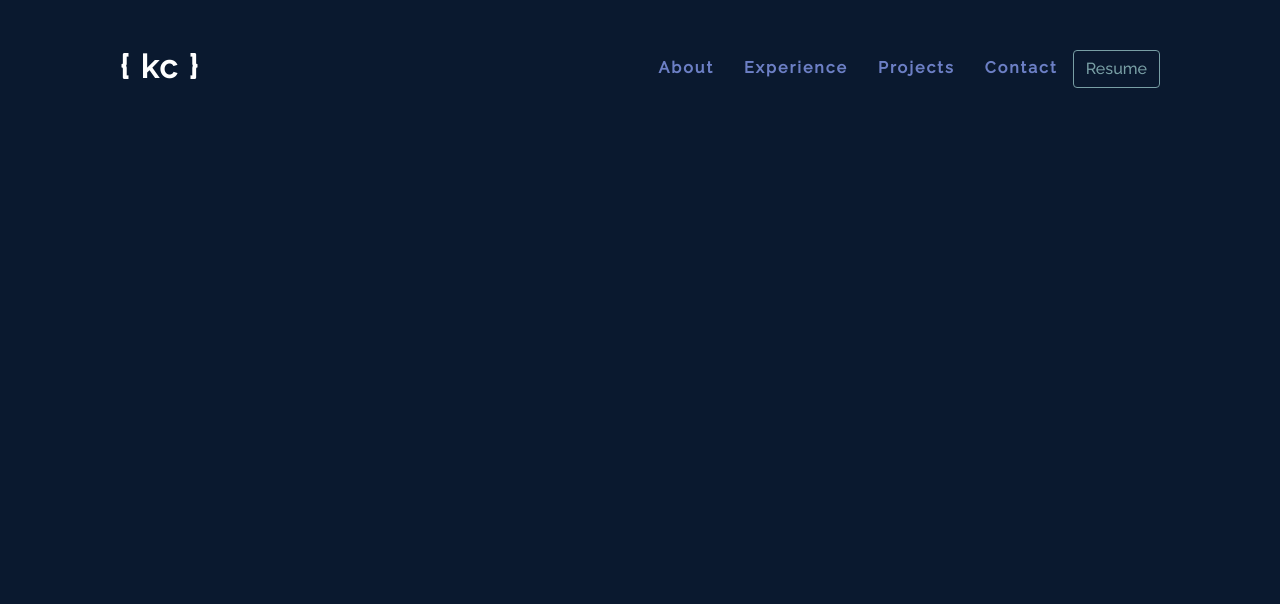
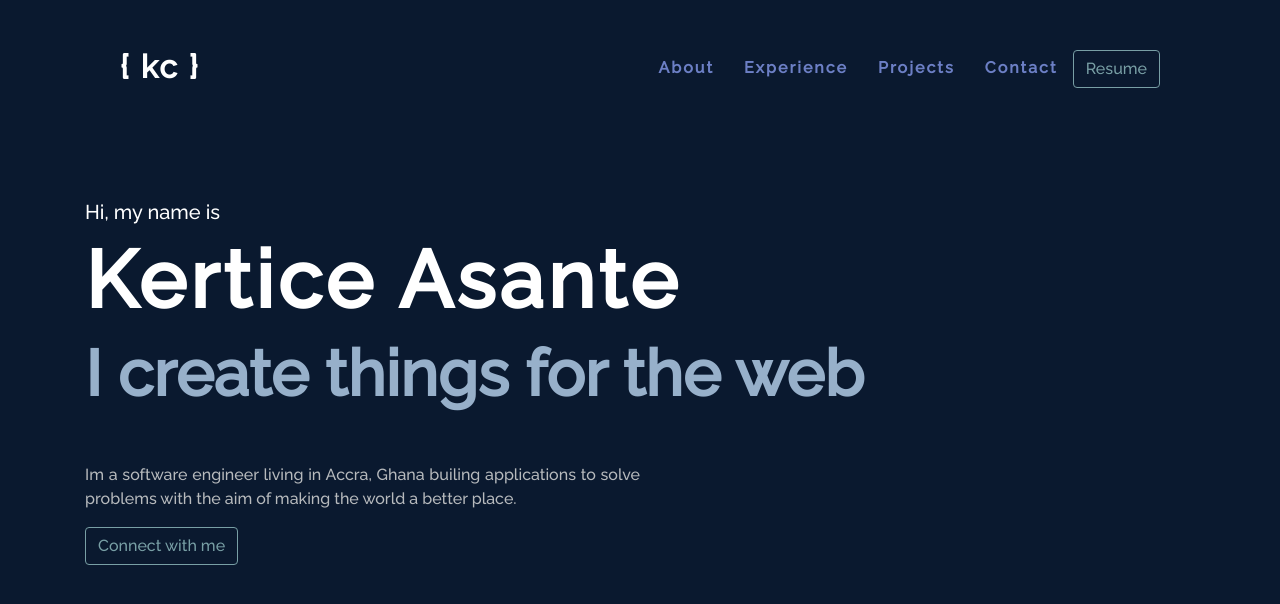
Before and after one commit to KwameKert/myportfolio, a Vue app: page / in a window 1280 px wide. Shown: the top 604 px of the page. Built offline with nearby package versions, Linux system fonts and the light colour scheme.

Commit message:
homepage done

```diff
--- a/src/App.vue
+++ b/src/App.vue
@@ -1,17 +1,20 @@
 <template>
   <div >
     <Header />
+    <Homepage />
 
   </div>
 </template>
 
 <script>
 import Header from './components/Header.vue';
+import Homepage from './components/Homepage.vue';
 
 export default {
   name: 'App',
   components: {
-    Header
+    Header,
+    Homepage
   }
 }
 </script>
--- a/src/components/Homepage.vue
+++ b/src/components/Homepage.vue
@@ -0,0 +1,49 @@
+<template>
+      <section  class="nice">
+        <div class="container ">
+            <h5>Hi, my name is</h5>
+            <h2 class="name">Kertice Asante</h2>
+            <h4 class="headline">I create things for the web</h4>
+            <p class=" intro  mb-3" >Im a software engineer living in Accra, Ghana builing applications to solve  problems with  the aim of making the world a better place.</p>
+
+            <button  class="btn btn-outline-primary">Connect with me</button>
+        </div>
+    </section>
+</template>
+
+
+<script>
+export default {
+    name: 'Homepage'
+}
+</script>
+
+
+<style >
+  .nice{
+      margin-top: 200px;
+  }
+
+  .name{
+      font-size:5em;
+      font-weight: 900;
+      letter-spacing: 4px;
+      padding-left: 0px;
+  }
+
+  .headline{
+    font-size:4em;
+    font-weight: 700;
+    color: #97b0ca;
+    padding-left: 0px;
+  }
+
+  .intro{
+    margin-top: 50px;
+    width: 50%;
+    text-align: justify;
+    color: #b7babd;
+
+  }
+
+</style>
```
Also changed, not shown: src/components/About.vue (+14 -0 lines).
